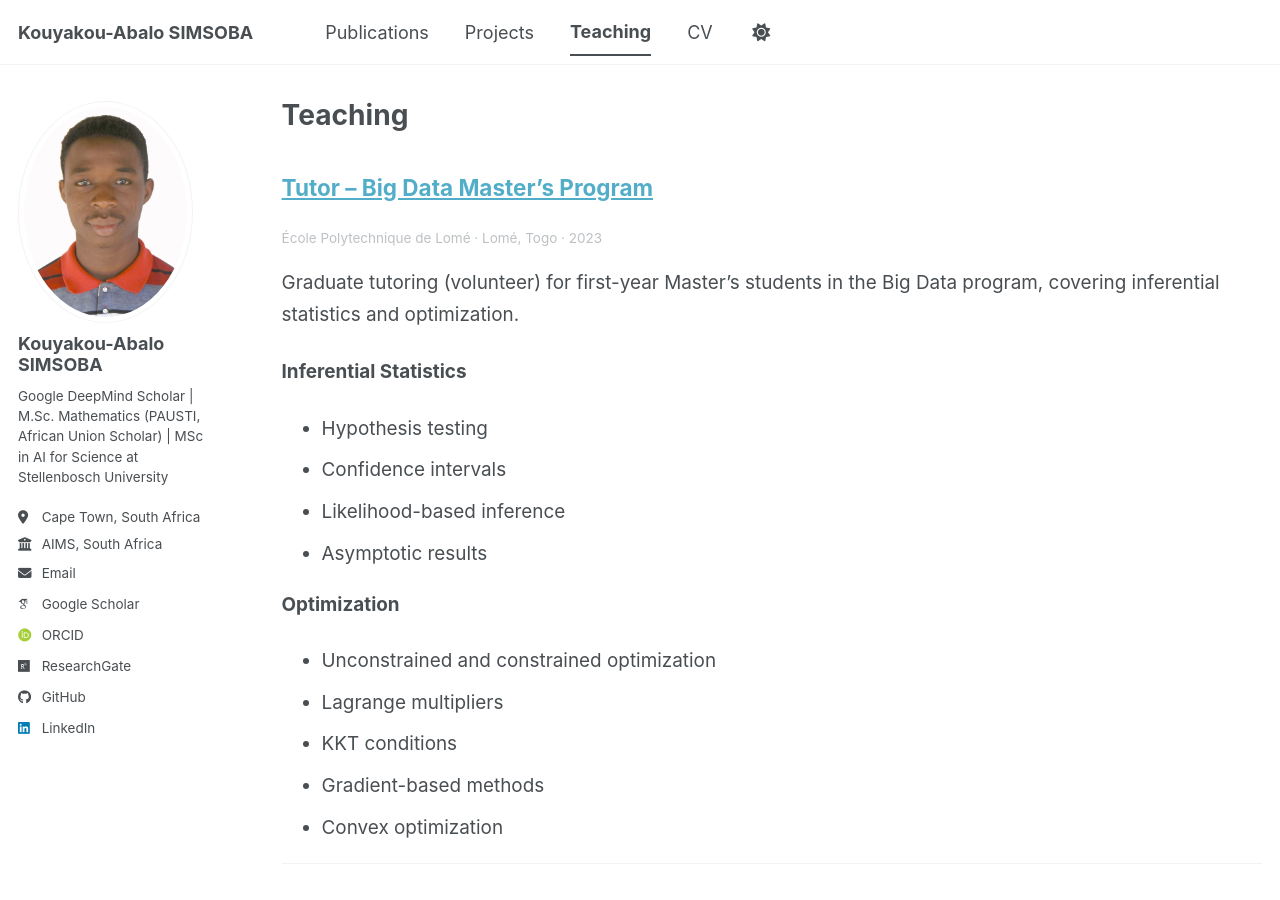
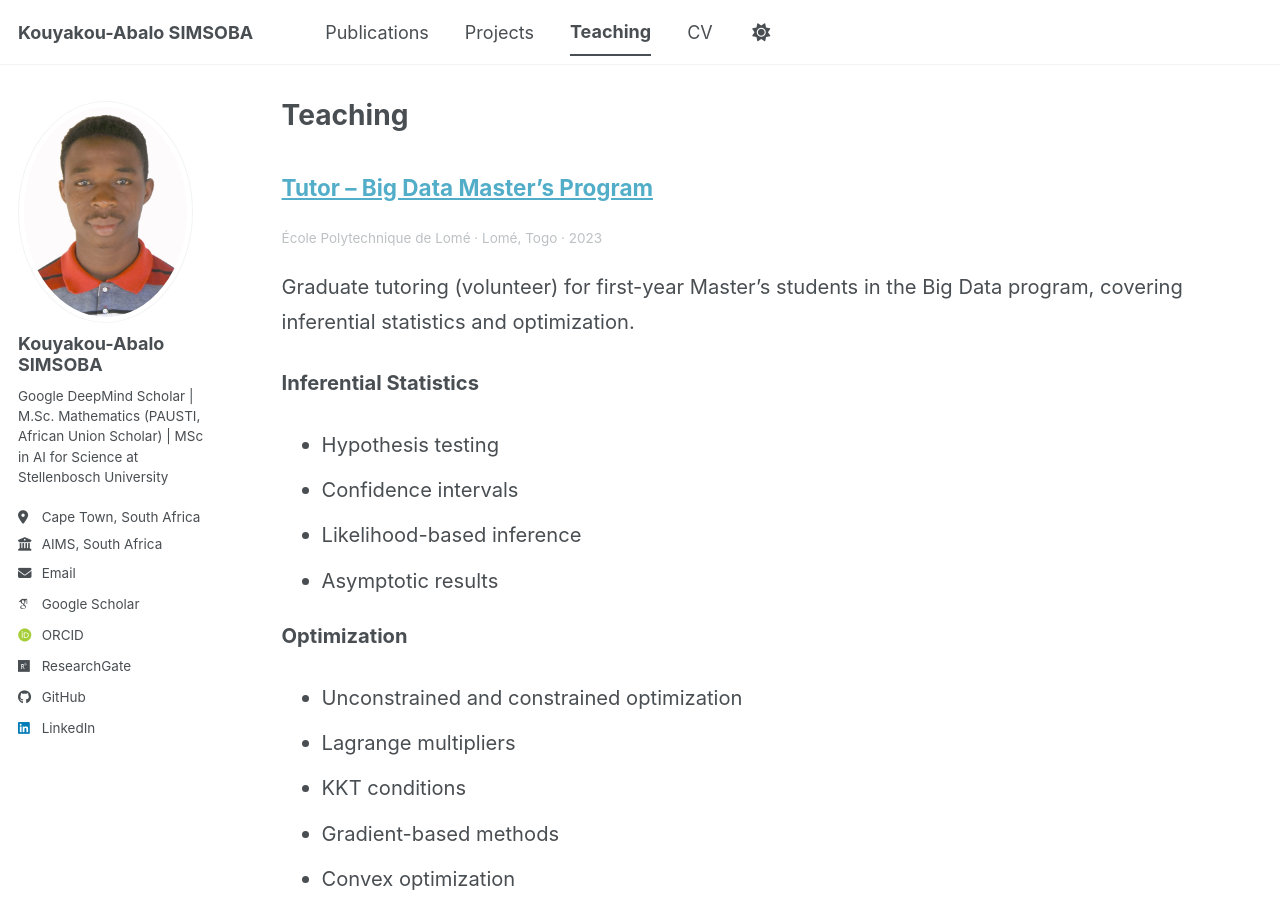
Before and after one commit to simsoba-research/simsoba-research.github.io, a Jekyll site: the page built from _pages/teaching.html, in a window 1280 px wide and 900 px high. Built offline with Jekyll 4.4.1, drawn with Linux system fonts in a browser that asks for light colours; some web fonts are replaced; a script bundle is joined from its source files by our own code; library files that are not in the unit come from our copies.

Commit message:
Update teaching.html

```diff
--- a/_pages/teaching.html
+++ b/_pages/teaching.html
@@ -12,7 +12,7 @@ author_profile: true
 
   <!-- BLUE SECTION TITLE (theme-controlled, untouched) -->
   <h2 class="archive__item-title" itemprop="headline">
-    <a href="{{ base_path }}{{ post.url }}">{{ post.title }}</a>
+    <a href="{{ post.url | relative_url }}">{{ post.title }}</a>
   </h2>
 
   <!-- META LINE (no commas, no duplication) -->
@@ -28,9 +28,9 @@ author_profile: true
   </p>
   {% endif %}
 
-  <!-- BODY CONTENT: ONLY SMALL TEXT INCREASED -->
+  <!-- BODY CONTENT: SLIGHTLY LARGER, READABLE -->
   <div class="archive__item-excerpt" itemprop="text">
-    <div style="font-size: 1.05rem; line-height: 1.7;">
+    <div style="font-size: 1.12rem; line-height: 1.75;">
       {{ post.content }}
     </div>
   </div>
```
